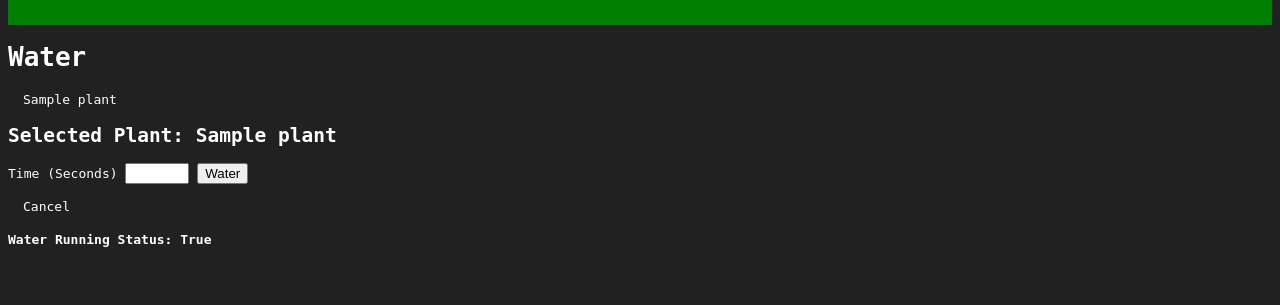
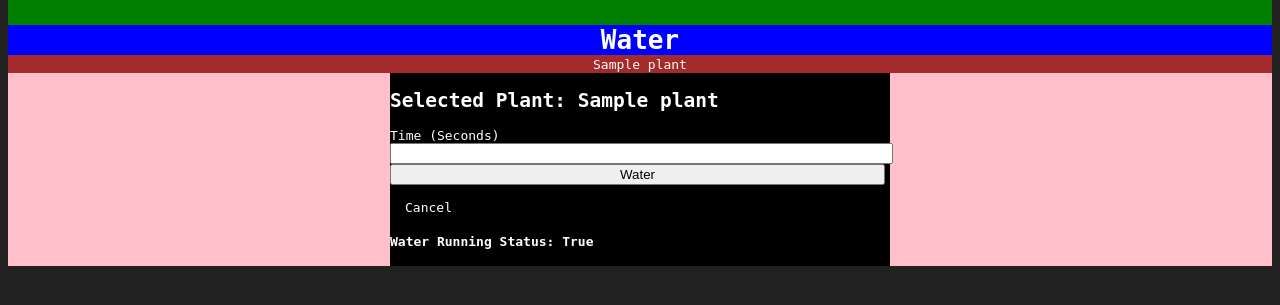
Before and after one commit to PetercSnk/web-app-garden, a Flask app: page /water/water/1 in a window 1280 px wide. Shown: the part 28-333 px from the top of the page. Run offline with Flask 3, Linux system fonts and the light colour scheme; a user stored in the database is signed in; tables that the repository leaves empty hold one stand-in row (values such as "Sample post").

Commit message:
styling updates

```diff
--- a/web-application-bp/app/water/templates/water/water.html
+++ b/web-application-bp/app/water/templates/water/water.html
@@ -1,21 +1,29 @@
 {% extends "core/core.html" %}
 {% block head %}
     <title>Water</title>
+    <link rel="stylesheet" type="text/css" href="{{ url_for('water_bp.static', filename='stylesheet.css') }}"/>
 {% endblock %}
 {% block content %}
     <h1>Water</h1>
+    <div class="sub-links">
         {% for plant in plants_available %}
-        <a class="nav-item" href="{{ url_for('water_bp.water', plant_id=plant.id) }}">{{ plant.name }}</a>
+            <a href="{{ url_for('water_bp.water', plant_id=plant.id) }}">{{ plant.name }}</a>
         {% endfor %}
+    </div>
+    <div class="water-container">
+        <div class="water-content">
             <h2>Selected Plant: {{ plant_selected.name }}</h2>
             <form action="" method="post">
                 <dl>
                     {{ water_form.hidden_tag() }}
                     {{ water_form.duration_sec.label }}
                     {{ water_form.duration_sec }}
+                    <br>
                     {{ water_form.submit() }}
                 </dl>
             </form>
             <a href ="{{ url_for('water_bp.cancel', plant_id=plant_selected.id) }}">Cancel</a>
             <h4>Water Running Status: {{ plant_selected.status }}</h4>
+        </div>
+    </div>
 {% endblock %}
```
Also changed, not shown: web-application-bp/app/water/templates/water/configure.html (+8 -1 lines), web-application-bp/app/water/templates/water/setup.html (+8 -0 lines). Lines whose indentation alone changed are shown as unchanged.
